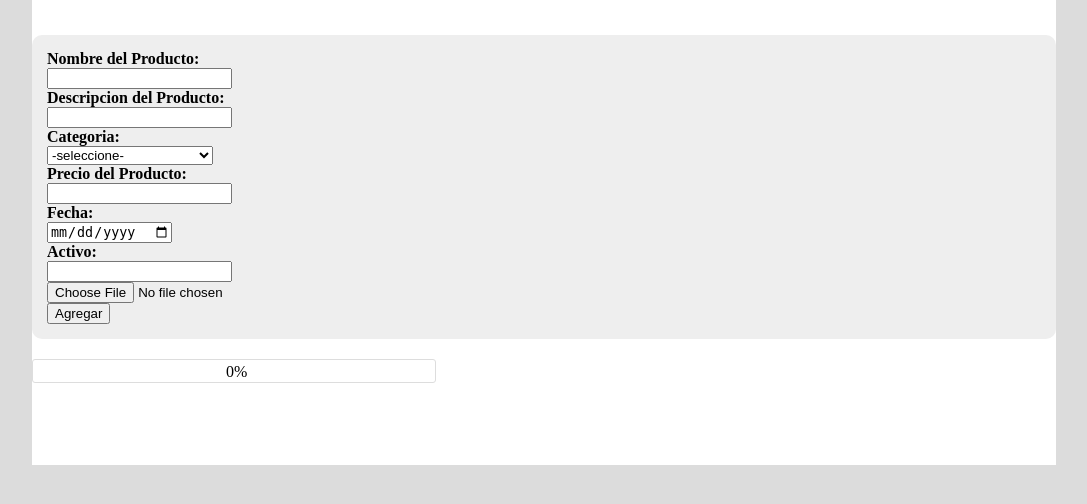
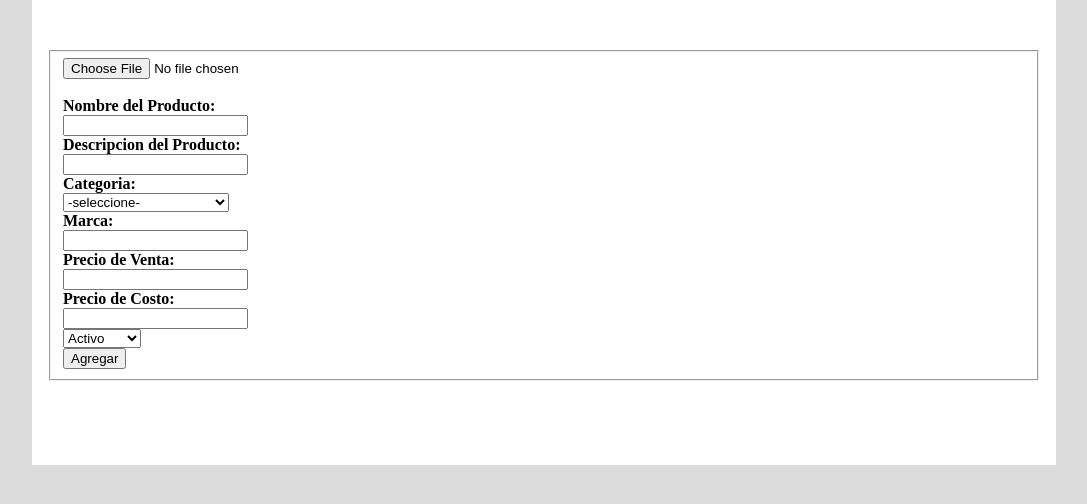
Before and after one commit to damgel/tiendaPRG4, a PHP site: page /agregarProducto.php in a window 1280 px wide. Shown: the part 51-555 px from the top of the page, without its empty margins (96-1183 px from the left). Run offline with PHP 8.4, Linux system fonts and the light colour scheme; a user stored in the database is signed in; data comes from the database, SQL or seed files in the repository; some libraries are stand-ins or nearby versions.

Commit message:
algunos requerimientos agregados

```diff
--- a/agregarProducto.php
+++ b/agregarProducto.php
@@ -4,13 +4,10 @@
         <meta http-equiv="Content-Type" content="text/html; charset=UTF-8">
         <title>Agregar Producto</title>
         <link href="assets/css/main.css" rel="stylesheet" type="text/css" />
-        <script src="http://ajax.googleapis.com/ajax/libs/jquery/1.7/jquery.js"></script>
+        <script src="assets/js/jquery-v1.10.2.js"></script>
         <script src="http://malsup.github.com/jquery.form.js"></script>
         <style>
-            form { display: block; margin: 20px auto; background: #eee; border-radius: 10px; padding: 15px }
-            #progress { position:relative; width:400px; border: 1px solid #ddd; padding: 1px; border-radius: 3px; }
-            #bar { background-color: #B4F5B4; width:0%; height:20px; border-radius: 3px; }
-            #percent { position:absolute; display:inline-block; top:3px; left:48%; }
+            form { display: block; margin: 20px auto;  border-radius: 10px; padding: 15px }
         </style>
     </head>
     <body>
@@ -37,7 +34,7 @@
                 foreach ($_POST AS $key => $value) {
                     $_POST[$key] = $value;
                 }
-                $sql = "INSERT INTO `producto` (`nombre_p` ,  `descripcion_p` ,  `categoria_p` ,  `precio_p` ,  `activo_p` ,  `imagen_p`,  `fecha_p`   ) VALUES( '{$_POST['nombre_p']}' ,  '{$_POST['descripcion_p']}' ,  '{$_POST['categoria_p']}' ,  '{$_POST['precio_p']}' ,  '{$_POST['activo_p']}' , '$name_ok' ,  '{$_POST['fecha_p']}' ) ";
+                $sql = "INSERT INTO `producto` (`nombre_p` ,  `descripcion_p` ,  `categoria_p` ,   `marca_p` , `precio_p` ,  `costo_p` ,  `activo_p` ,  `imagen_p`,  `fecha_p`   ) VALUES( '{$_POST['nombre_p']}' ,  '{$_POST['descripcion_p']}' ,  '{$_POST['categoria_p']}' , '{$_POST['marca_p']}' ,  '{$_POST['precio_p']}' , '{$_POST['costo_p']}' ,  '{$_POST['activo_p']}' , '$name_ok' ,  now())";
                 mysql_query($sql) or die(mysql_error());
                 echo "<script>alert('$name_ok')</script>";
                 echo "Registro Agregado.<br />";
@@ -46,24 +43,22 @@
             ?>
 
             <form action='#' id="myform" method='POST' enctype="multipart/form-data">
-                <div><b>Nombre del Producto:</b><br /><input type='text' name='nombre_p' required/></div>
-                <div><b>Descripcion del Producto:</b><br /><input type='text' name='descripcion_p' required/></div>
-                <div><b>Categoria:</b><br><select name="categoria_p"><option>-seleccione-</option><?php include_once 'lstcategorias.php'; ?></select></div>
-                <div><b>Precio del Producto:</b><br /><input type='text' name='precio_p' required/></div>
-                <div><b>Fecha:</b><br /><input type='date' name='fecha_p' required/></div>
-                <div><b>Activo:</b><br /><input type='text' name='activo_p' required/></div>
-                <input type="file" name="myfile">
-                <div><input type='submit' value='Agregar' /><input type='hidden' value='1' name='submitted' /></div>
+                <fieldset>
+                    <div><input type="file" name="myfile"></div><br>
+                    <div><b>Nombre del Producto:</b><br /><input type='text' name='nombre_p' required/></div>
+                    <div><b>Descripcion del Producto:</b><br /><input type='text' name='descripcion_p' required/></div>
+                    <div><b>Categoria:</b><br><select name="categoria_p"><option>-seleccione-</option><?php include_once 'lstcategorias.php'; ?></select></div>
+                    <div><b>Marca:</b><br /><input type='text' name='marca_p' required/></div>
+                    <div><b>Precio de Venta:</b><br /><input type='text' name='precio_p' required/></div>
+                    <div><b>Precio de Costo:</b><br /><input type='text' name='costo_p' required/></div>
+                    <div><select name="activo_p">
+                            <option value="S">Activo</option>
+                            <option value="N">No activo</option>
+                        </select></div>
+
+                    <div><input type='submit' value='Agregar' /><input type='hidden' value='1' name='submitted' /></div>
+                </fieldset>
             </form>
-
-            <div id="progress">
-                <div id="bar"></div>
-                <div id="percent">0%</div >
-            </div>
-            <br/>
-
-            <div id="message"></div>
-
 
             <script>
                 $(document).ready(function()
```
